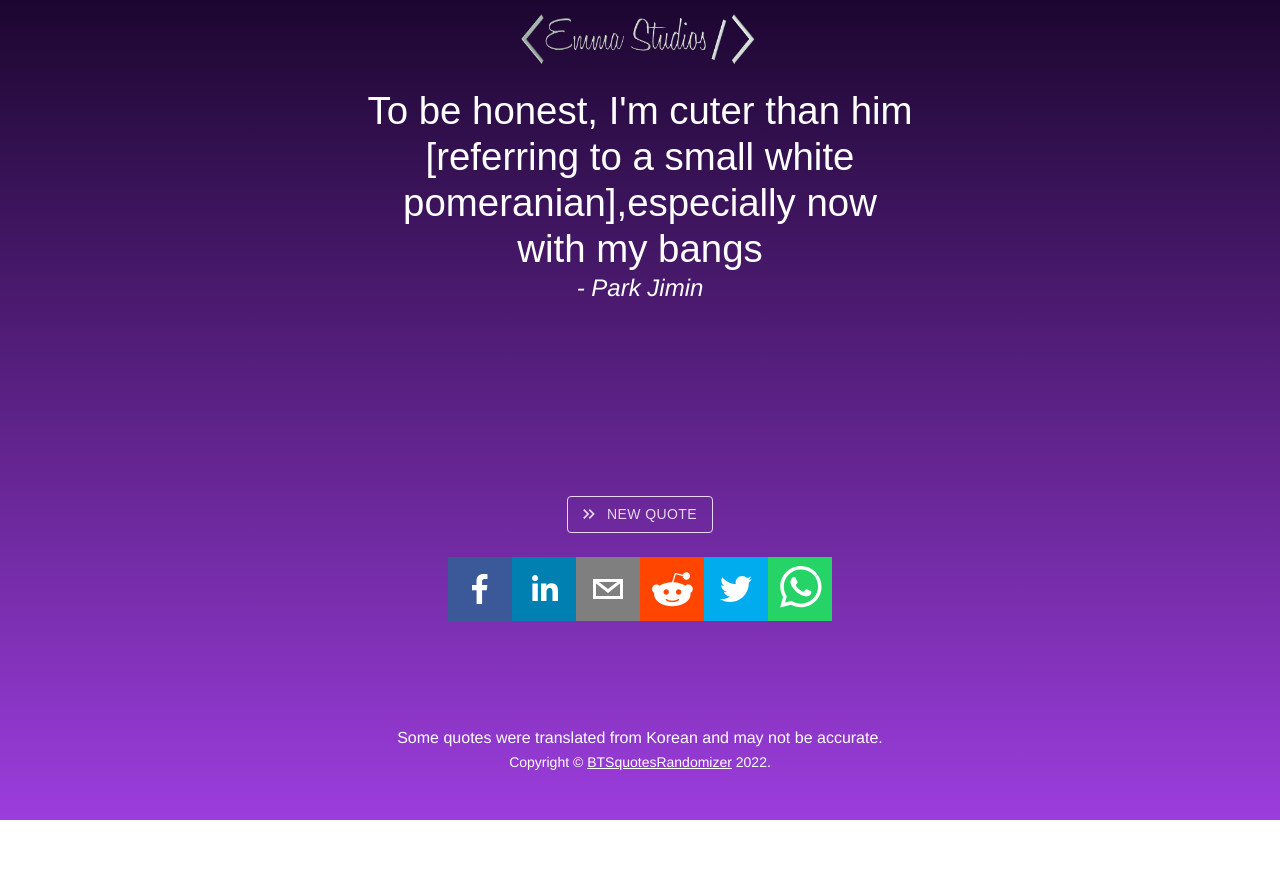
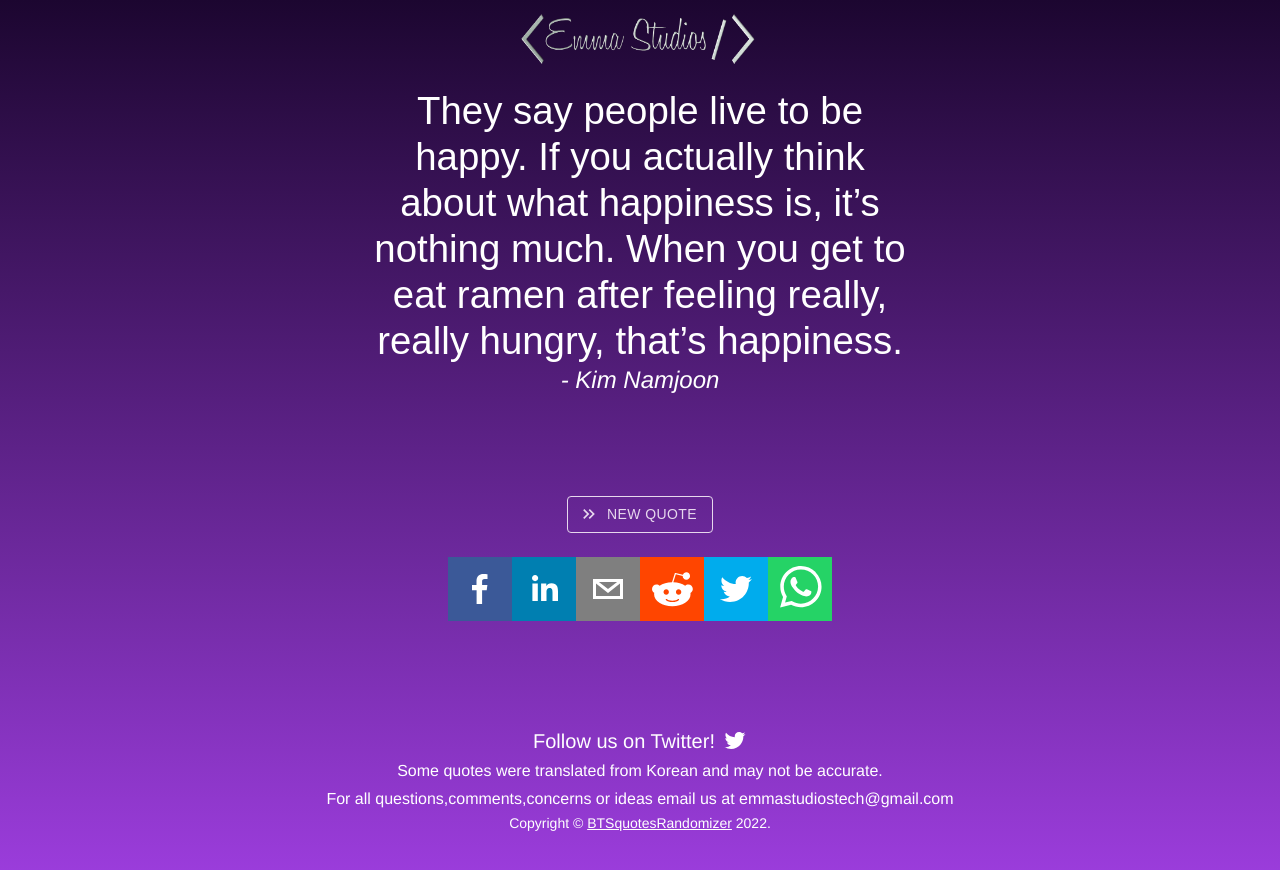
Before and after one commit to EmmaSecrest/btsQuotesRandomizer, a React (Create React App) app: page / in a window 1280 px wide. Shown: the top 870 px of the page. Before the commit the page ends 820 px from the top, so only its background shows below. Built offline with nearby package versions, Linux system fonts and the light colour scheme.

Commit message:
small footer changes made

```diff
--- a/src/footer/footer.js
+++ b/src/footer/footer.js
@@ -1,10 +1,32 @@
 import Box from '@mui/material/Box';
 import Typography from '@mui/material/Typography';
 import Copyright from './copyright';
+import TwitterIcon from '@mui/icons-material/Twitter';
 
 export default function Footer(){
     return(
         <Box sx={{ bgcolor: 'background.paper', p: 6  , position: 'relative' ,bottom: '0'  ,align: 'center'}} component="footer">
+
+        <Typography
+          variant='h6'
+          align="center"
+          color="#fff"
+        >
+          Follow us on Twitter!
+          <TwitterIcon
+            color = '#fff'
+            onClick={() =>  window.open('https://twitter.com/EmmaStudios4' , "_blank")}
+            sx = {{ml: 1 ,
+              "&:hover": {
+                color: '#03c2fc'
+              },
+              // border:"1px solid red",
+              position: 'relative',
+              top:'0.5vh'
+            }}
+          />
+        </Typography>
+
 
         <Typography
           variant="subtitle1"
@@ -12,7 +34,8 @@ export default function Footer(){
           color="#fff"
           component="p"
         >
-          Some quotes were translated from Korean and may not be accurate.
+          Some quotes were translated from Korean and may not be accurate. <br/>
+          For all questions,comments,concerns or ideas  email us at emmastudiostech@gmail.com <br/>
         </Typography>
         < Copyright />
       </Box>
--- a/src/quoteCard.js/QuoteCard.js
+++ b/src/quoteCard.js/QuoteCard.js
@@ -3,7 +3,7 @@ import Box from '@mui/material/Box';
 import Container from '@mui/material/Container';
 import Typography from '@mui/material/Typography';
 import { quotes } from '../quotesDatabase/database';
-import { useState,useEffect } from 'react';
+import { useState } from 'react';
 import { Button } from '@material-ui/core';
 import KeyboardDoubleArrowRightIcon from '@mui/icons-material/KeyboardDoubleArrowRight';
 // import Grid from '@mui/material/Grid';
@@ -29,19 +29,15 @@ import { Grid } from '@mui/material';
 
 export default function QuoteCard(){
    const quotesLength = quotes.length;
-   const storedRandomNumber = Number(localStorage.getItem('quoteIndex'))
-   const [quoteIndex ,setQuoteIndex] = useState(Number.isInteger(storedRandomNumber) ? storedRandomNumber : Math.floor(Math.random() * quotesLength))
+
+   const [quoteIndex ,setQuoteIndex] = useState(Math.floor(Math.random() * quotesLength))
 
    function getNewQuote(){
     //  console.log("You Clicked the button")
     setQuoteIndex(Math.floor(Math.random() * quotesLength))
    }
 
-   useEffect(() => {
-    localStorage.setItem('quoteIndex', String(quoteIndex));
-  }, [quoteIndex]);
-
-
+  // need to stop quote reshuffle on reload
 
     return(
 
```
